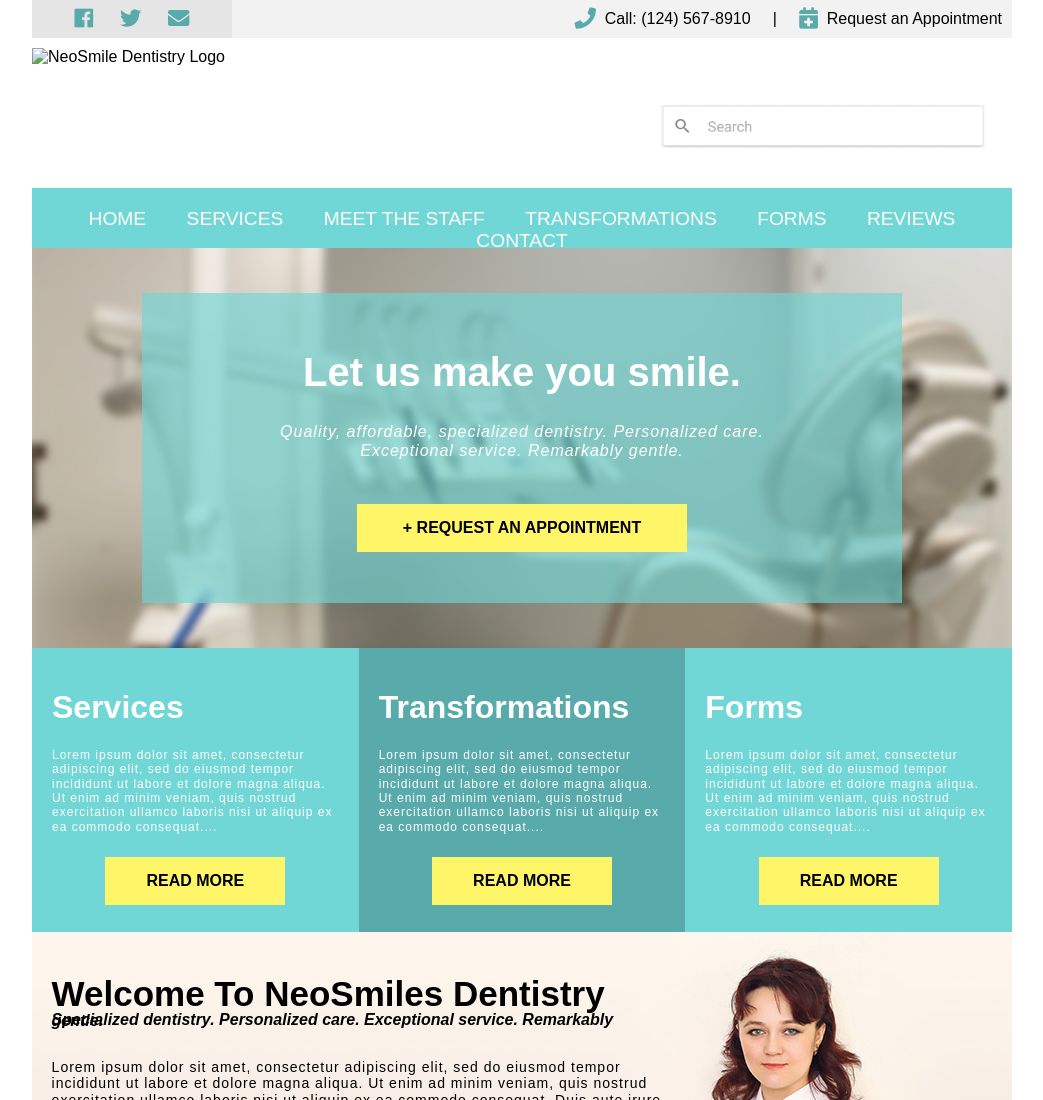
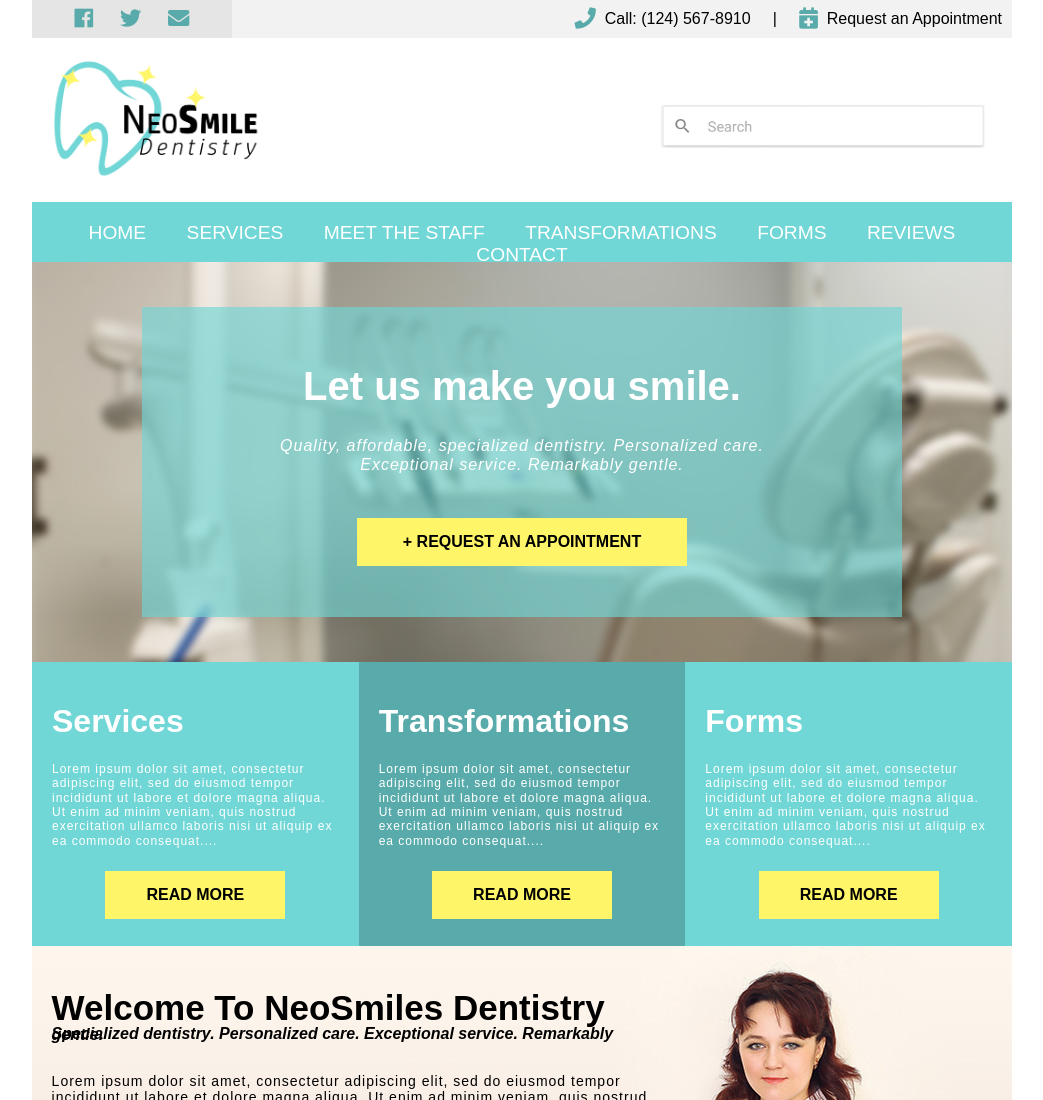
Before and after one commit to krobinkoff/webdesignclass, a plain HTML site: page neosmile_dentist_website/index.html in a window 1280 px wide. Shown: the top 1100 px of the page, without its empty margins (118-1161 px from the left). Drawn offline with Linux system fonts and the light colour scheme.

Commit message:
Add files via upload

```diff
--- a/neosmile_dentist_website/index.html
+++ b/neosmile_dentist_website/index.html
@@ -19,7 +19,7 @@
 					<div class="clearboth"></div>
 				</div>
 				<div class="header">
-					<img src="neosmile_dentist_website/images/logo.png" alt="NeoSmile Dentistry Logo" class="logo" title="NeoSmile Dentistry Logo">
+					<img src="images/logo.png" alt="NeoSmile Dentistry Logo" class="logo" title="NeoSmile Dentistry Logo">
 					<img src="images/search_bar.png" alt="Search Bar" class="searchbar" title="Search Bar">
 					<div class="clearboth"></div>
 				</div>
```
